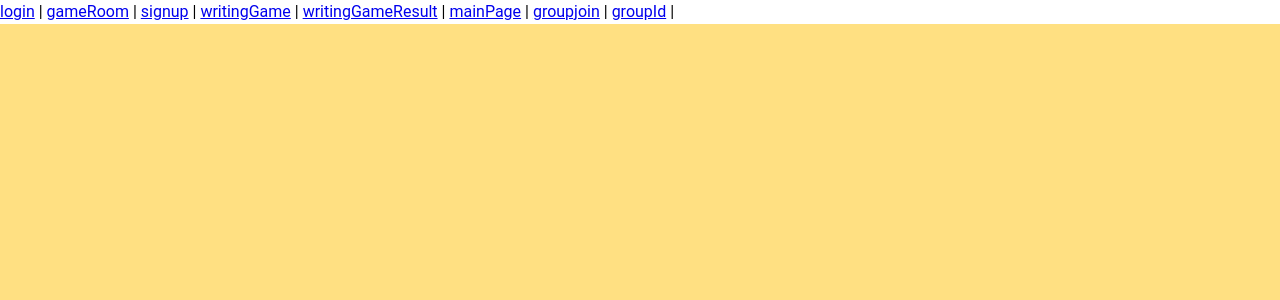
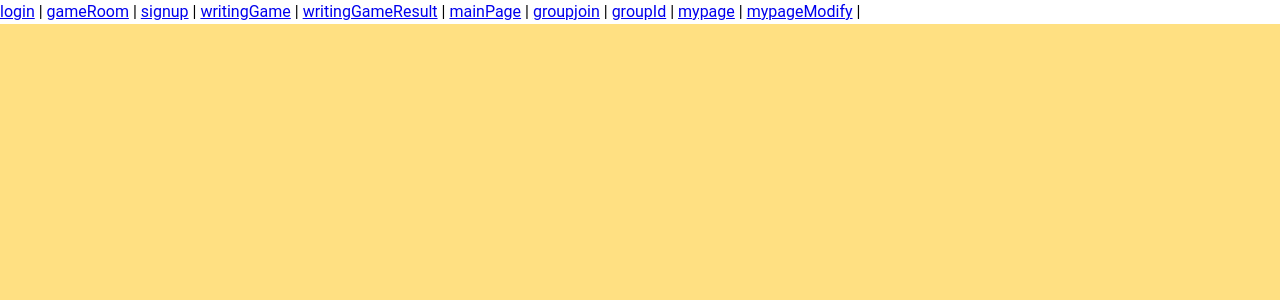
Before and after one commit to imjm/lingo-land, a Vue app in the folder lingoland-frontend/: page / in a window 1280 px wide. Shown: the top 300 px of the page. Built offline with nearby package versions, Linux system fonts and the light colour scheme.

Commit message:
Feat: 마이페이지 수정 뷰를 확인하는 코드 추가 마이페이지 수정 뷰를 확인하는 라우터 링크를 추가했습니다. 티켓: S11P12A603-32

```diff
--- a/lingoland-frontend/src/App.vue
+++ b/lingoland-frontend/src/App.vue
@@ -13,6 +13,8 @@ import { RouterView } from "vue-router";
     | <RouterLink :to="{ name: 'mainPage' }"> mainPage</RouterLink> |
     <RouterLink :to="{ name: 'groups' }">groupjoin</RouterLink> |
     <RouterLink :to="{ name: 'groupId' }">groupId</RouterLink> |
+    <RouterLink :to="{ name: 'myPage' }">mypage</RouterLink> |
+    <RouterLink :to="{ name: 'myPageModify' }">mypageModify</RouterLink> |
 
     <v-app class="bg-amber-lighten-3">
         <RouterView></RouterView>
```
